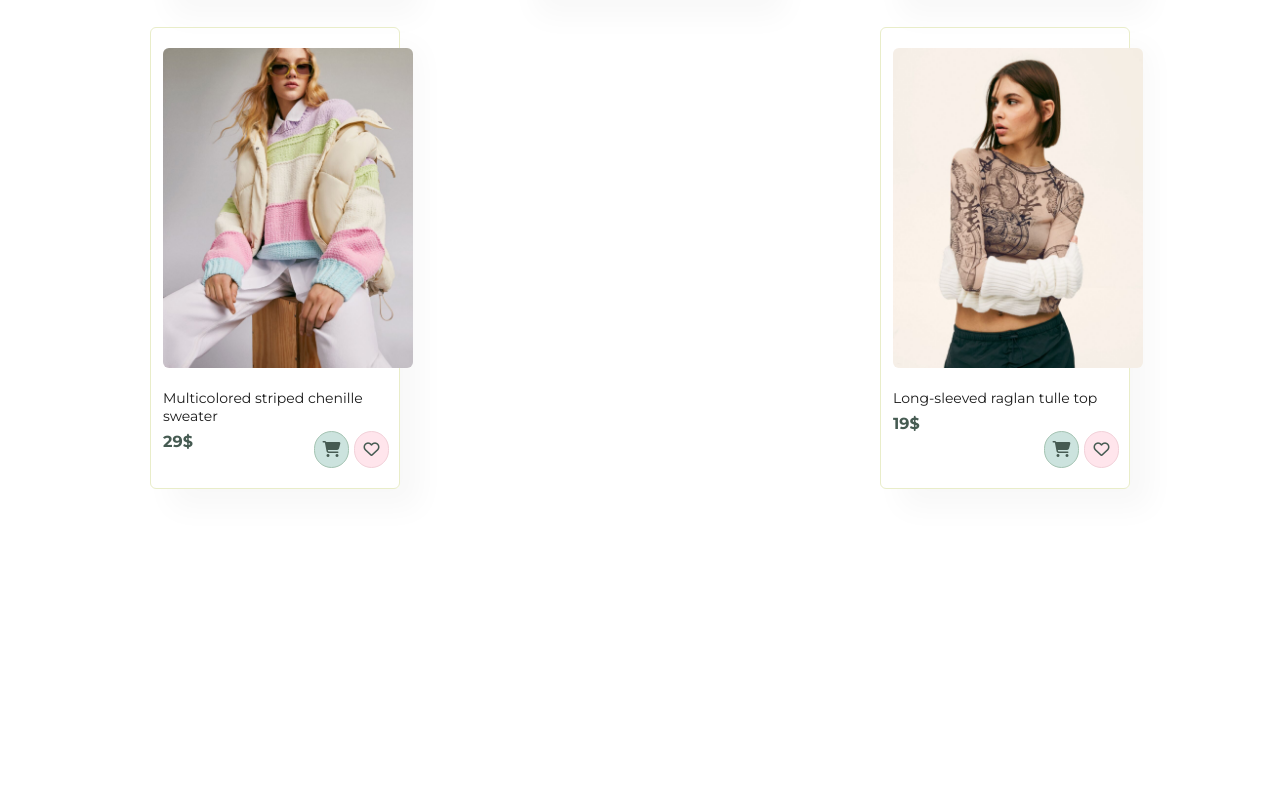
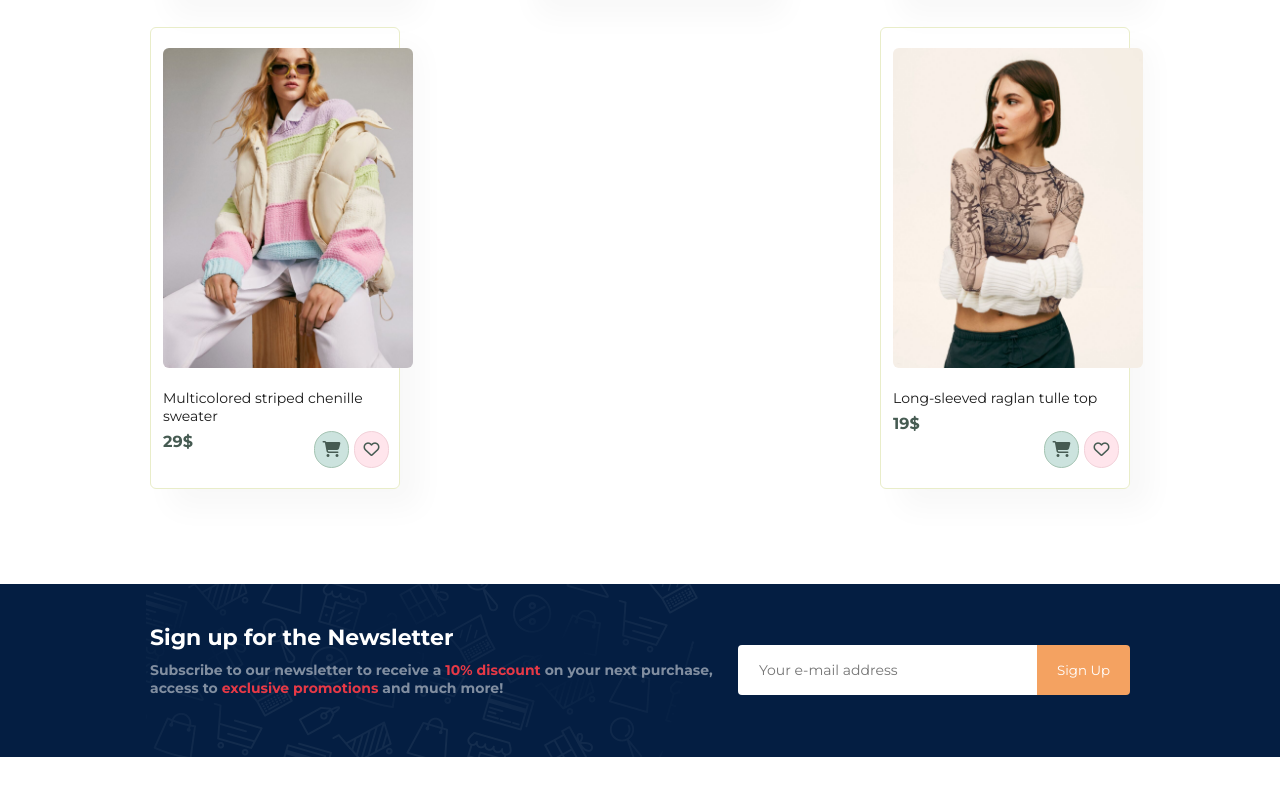
Before and after one commit to aaiaa-1/project-Bershka, a plain HTML site: page project/index.html in a window 1280 px wide. Shown: the part 4422-5217 px from the top of the page. Before the commit the page ends 4966 px from the top, so only its background shows below. Drawn offline with Linux system fonts and the light colour scheme.

Commit message:
newsletter section
i also created a directory for the banners

```diff
--- a/project/index.html
+++ b/project/index.html
@@ -182,7 +182,7 @@
     </section>
 
     <section id="banner">
-        <img src="pics/banner.jpeg" height="300px">
+        <img src="pics/banner-pics/banner.jpeg" height="300px">
     </section>
 
     <section id="product1" class="section-p1">
@@ -295,6 +295,22 @@
             </div>
         </div>
     </section>
+
+    <section id="newsletter" class="section-p1 section-m1">
+        <div class="newstext">
+            <h4>Sign up for the Newsletter</h4>
+            <p>Subscribe to our newsletter to receive a <span>10%
+                discount</span>  on your next purchase, <br> access to
+                <span>exclusive promotions</span> and much more!
+            </p>
+        </div>
+        <div class="form">
+            <!--<form action="formhandler.php" method="post" class="flexbox">--> <!--I NEED TO CODE THE BACKEND PART (PHP) FOR IT TO WOKR-->
+                <input required type="email" placeholder="Your e-mail address" class="input flex">
+                <button>Sign Up</button>
+            <!--</form>-->
+        </div>
+    </section>
     <script src="script.js"></script>
     <script src="https://kit.fontawesome.com/af04d87d48.js" crossorigin="anonymous"></script>
 </body>
--- a/project/style.css
+++ b/project/style.css
@@ -50,7 +50,7 @@ p {
     position: sticky; /*to make the navbar stick on the whole page*/
     top: 0;
     left: 0;
-    z-index: 99999;
+    z-index: 99999; /*To make the navbar appear over all the content*/
 }
 #navbar{
     display: flex;
@@ -216,19 +216,52 @@ p {
     right: 50px;
 }
 
+#newsletter{
+    display: flex;
+    justify-content: space-between;
+    flex-wrap: wrap;
+    align-items: center;
+    background-image: url("pics/banner-pics/b14.png");
+    background-repeat: no-repeat;
+    background-position: 20% 30%;
+    background-color: #041e42;
+}
+#newsletter h4{
+    font-size: 22px;
+    font-weight: 700;
+    color: #fff;
+}
+#newsletter p{
+    font-size: 14px;
+    font-weight: 600;
+    color: #818ea0;
+}
+#newsletter p span{
+    color: #e63946;
+}
+#newsletter input{
+    height: 3.125rem;
+    padding: 0 1.25rem;
+    font-size: 14px;
+    width: 100%;
+    border: 1px solid transparent;
+    border-radius: 4px;
+    outline: none;
+    border-top-right-radius: 0;
+    border-bottom-right-radius: 0;
+}
 
-
-/*start Media Query*/
-@media (max-width: 210px) {
-    #navbar {
-        display: flex;
-        flex-direction: column;
-        align-items: center;
-        justify-content: flex-start;
-        position: fixed;
-        top: 0;
-        right: 0px;
-        height: 100vh;
-        width: 300px;
-    }
+#newsletter button{
+    padding: 10px 20px;
+    background-color: #f4a261;
+    color: #fff;
+    border: none;
+    border-radius: 4px;
+    white-space: nowrap;
+    border-top-left-radius: 0;
+    border-bottom-left-radius: 0;
 }
+#newsletter .form{
+    display: flex;
+    width: 40%;
+}
```
Also changed, not shown: project/pics/banner-pics/b14.png (added), project/pics/banner-pics/banner.jpeg (renamed from project/pics/banner.jpeg).
